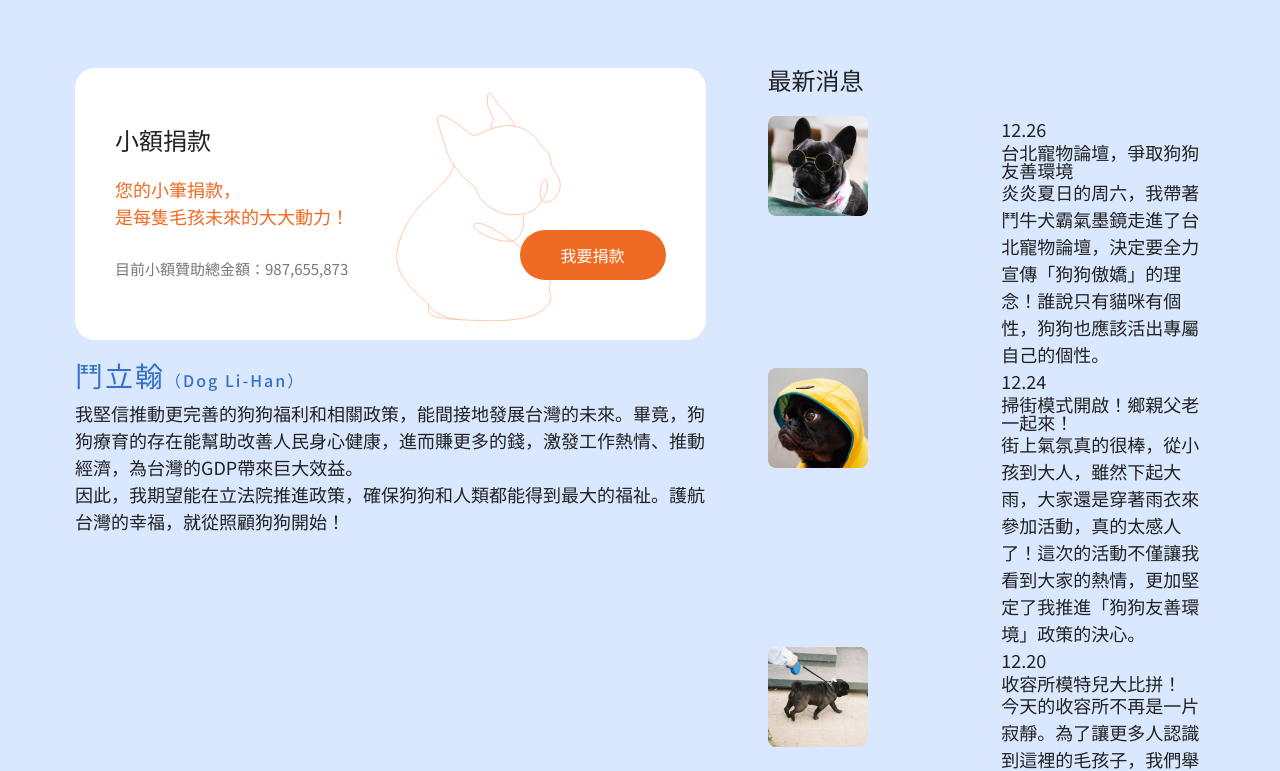
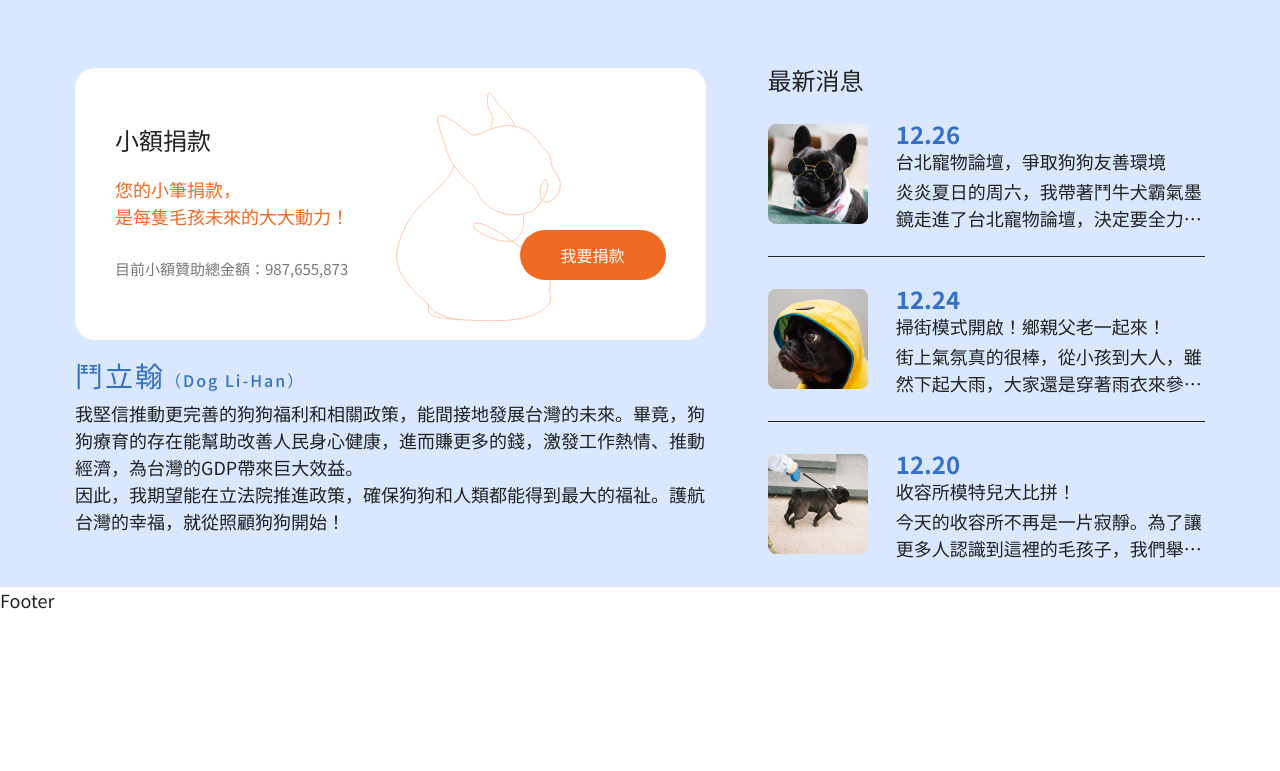
Before and after one commit to yanennnnn/2023-thef2e-legislative-election-official-website, a React (Vite) app: page / in a window 1280 px wide. Shown: the part 813-1584 px from the top of the page. After the commit the page ends 1427 px from the top, so only its background shows below. Built offline with nearby package versions, Linux system fonts and the light colour scheme; a web font is replaced by a local one.

Commit message:
feat: 首頁最新消息區塊

```diff
--- a/src/components/Home/News.tsx
+++ b/src/components/Home/News.tsx
@@ -145,7 +145,6 @@ function Top() {
     <>
       <section style={{
         backgroundColor: '#D9E8FF',
-        height: '881px',
       }}>
         <Container>
           <Row>
--- /dev/null
+++ b/src/components/NewsItem.tsx
@@ -0,0 +1,61 @@
+import styled from "styled-components";
+import Row from "@/components/Row"
+
+interface Iitem {
+  id: number;
+  title: string;
+  img: string;
+  img2?: string;
+  content: string,
+  date: string
+}
+
+const StyledSItem = styled.div`
+  padding: 24px 0;
+  border-bottom: 1px solid #222222;
+  .date {
+    font-size: 24px;
+    color: #3670C7;
+    font-weight: 700;
+  }
+  .title {
+    margin-bottom: 8px;
+  }
+  .contentText {
+    display: -webkit-box;
+    -webkit-box-orient: vertical;
+    -webkit-line-clamp: 2;
+    overflow: hidden;
+  }
+  .img {
+    display: flex;
+    align-items: center;
+    img {
+      width: auto;
+      &.isHome {
+        width: 100px;
+        height: 100px
+      }
+    }
+
+  }
+`
+
+function NewsItem({ item, isHome = false } : {item:Iitem, isHome:boolean}) {
+  return (
+    <StyledSItem key={item.id}>
+      <Row className="newsList">
+        <div className="col img">
+          <img src={isHome ? item.img : item.img2 } alt=""/>
+        </div>
+        <div className="col content">
+          <div className="date">{item.date}</div>
+          <h5 className="title">{item.title}</h5>
+          <div className="contentText">{item.content}</div>
+        </div>
+      </Row>
+    </StyledSItem>
+  )
+}
+
+export default NewsItem
--- a/src/components/NewsList.tsx
+++ b/src/components/NewsList.tsx
@@ -1,44 +1,33 @@
 import styled from "styled-components";
 import Row from "@/components/Row"
+import NewsItem from "@/components/NewsItem"
 interface IProps {
-  list: Array;
+  list: Iitem[];
+}
+
+interface Iitem {
+  id: number;
+  title: string;
+  img: string;
+  content: string,
+  date: string
 }
 
 const StyledSList = styled.div`
+ margin-top: -24px;
+ >div{
+  &:last-child {
+    border-color: transparent;
+   }
+ }
 
-`;
+`
 
-const StyledRow = styled(Row)`
-  margin-right: -15px;
-  margin-left: -15px;
-  >.col {
-    padding-right: 15px;
-    padding-left: 15px;
-    &.img {
-      flex: 0 0 auto;
-      width: 22%;
-    }
-    &.content {
-      width: 78%;
-    }
-  }
-`
 function newsList(props: IProps) {
   const { list } = props;
   return (
-    <StyledSList>{list.map((item)=> (
-      <div key={item.id}>
-        <StyledRow>
-          <div className="col img">
-            <img src={item.img} alt="" width="100" height="100"/>
-          </div>
-          <div className="col content">
-            <div className="date">{item.date}</div>
-            <h5 className="title">{item.title}</h5>
-            <div className="contentText">{item.content}</div>
-          </div>
-        </StyledRow>
-      </div>
+    <StyledSList>{list.map((item: Iitem)=> (
+      <NewsItem item={item} isHome></NewsItem>
     ))}</StyledSList>
   );
 }
--- a/src/components/Row.tsx
+++ b/src/components/Row.tsx
@@ -2,27 +2,43 @@ import styled from "styled-components";
 
 interface IProps {
   children: React.ReactNode | string;
+  className?: string
 }
 
 const StyledRow = styled.div`
   display: flex;
   flex-wrap: wrap;
-  margin-right: -15px;
-  margin-left: -15px;
+  margin-right: -31px;
+  margin-left: -31px;
   > .col {
     position: relative;
     width: 100%;
     max-width: 100%;
-    padding-right: 15px;
-    padding-left: 15px;
+    padding-right: 31px;
+    padding-left: 31px;
     flex: 1 0 0%;
+  }
+  &.newsList {
+    margin-right: -15px;
+    margin-left: -15px;
+    >.col {
+      padding-right: 15px;
+      padding-left: 15px;
+      &.img {
+        flex: 0 0 auto;
+        width: 21%;
+      }
+      &.content {
+        width: 79%;
+      }
+    }
   }
 `;
 
 function Row(props: IProps) {
-  const { children } = props;
+  const { children, className } = props;
   return (
-    <StyledRow>{ children }</StyledRow>
+    <StyledRow className={className}>{ children }</StyledRow>
   );
 }
 
```
